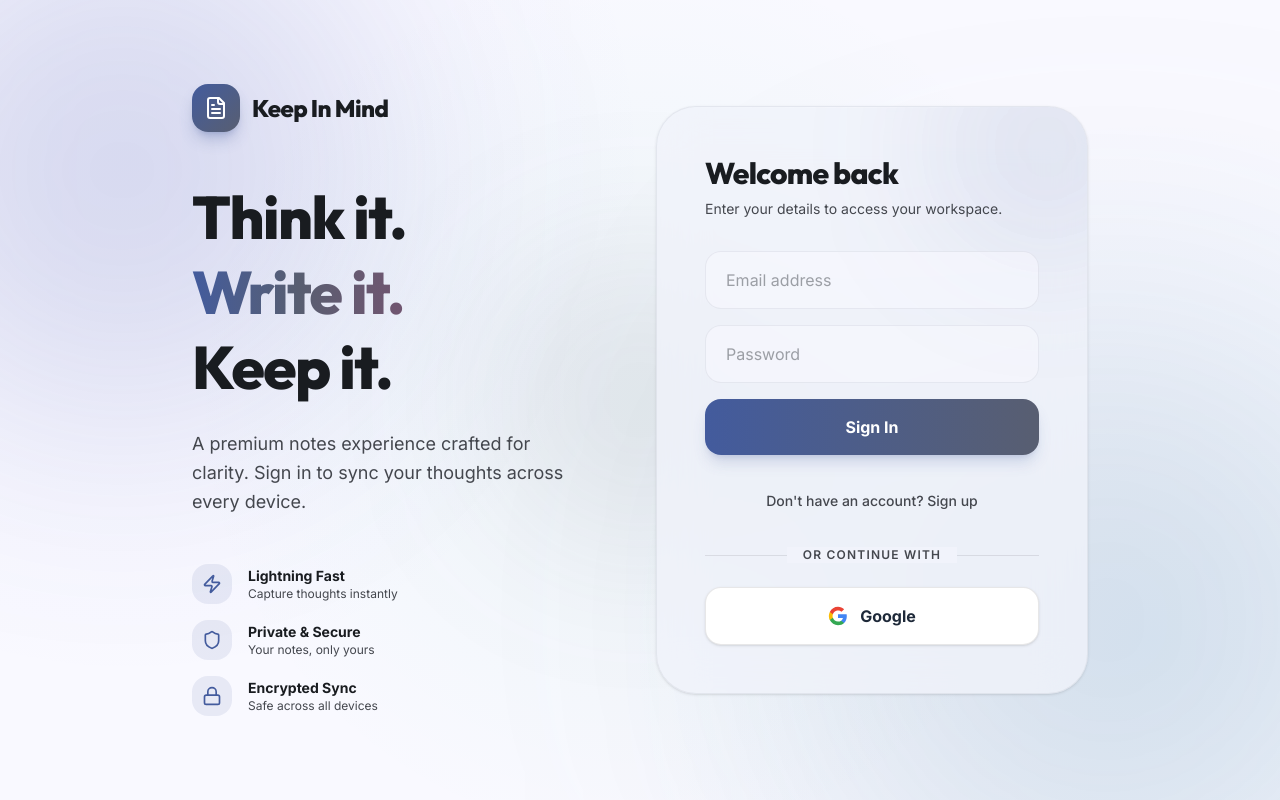
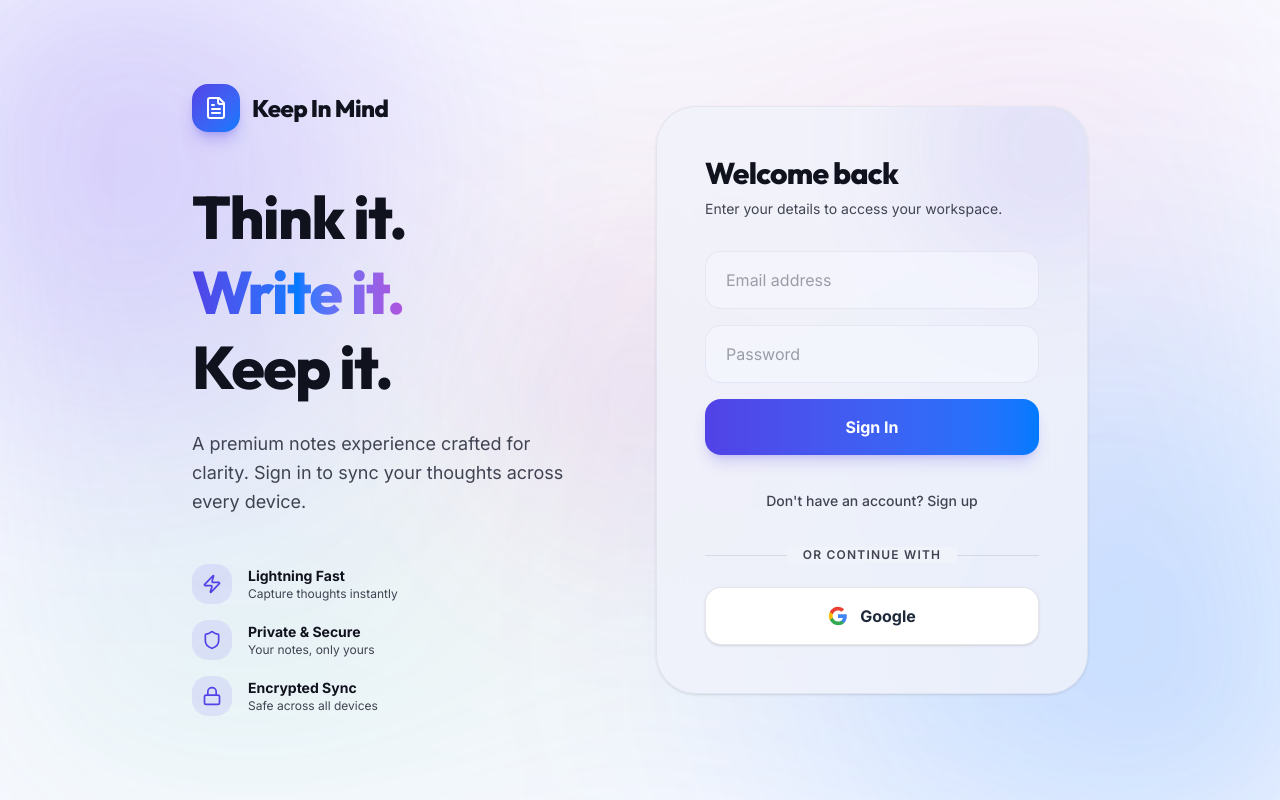
Before and after one commit to masudurrahaman1/keep-in-mind, a React (Vite) app in the folder frontend/: page /auth in a window 1280 px wide. Built offline with nearby package versions, Linux system fonts and the light colour scheme; no server answers.

Commit message:
style: enhance UI with vibrant colors and dynamic mesh background

```diff
--- a/frontend/src/components/BottomNav.tsx
+++ b/frontend/src/components/BottomNav.tsx
@@ -13,7 +13,7 @@ export default function BottomNav() {
   ];
 
   return (
-    <nav className="md:hidden fixed bottom-0 left-0 right-0 bg-surface border-t border-surface-variant px-4 py-2 z-50 safe-area-bottom">
+    <nav className="md:hidden fixed bottom-0 left-0 right-0 bg-surface/80 backdrop-blur-2xl border-t border-white/5 px-4 py-2 z-50 safe-area-bottom shadow-[0_-8px_30px_rgba(0,0,0,0.05)]">
       <ul className="flex items-center justify-between">
         {links.map((item) => {
           const isProfile = item.path === '/account';
@@ -38,9 +38,9 @@ export default function BottomNav() {
               <Link
                 to={item.path}
                 className={cn(
-                  'flex flex-col items-center justify-center w-12 h-12 rounded-xl transition-colors',
+                  'flex flex-col items-center justify-center w-16 h-12 rounded-2xl transition-all duration-300',
                   active
-                    ? 'text-primary bg-primary-container/30'
+                    ? 'text-primary bg-primary/10 shadow-sm'
                     : 'text-on-surface-variant hover:bg-surface-container'
                 )}
               >
--- a/frontend/src/index.css
+++ b/frontend/src/index.css
@@ -40,39 +40,37 @@
 /* ── Light Mode (default) ───────────────────────────────────── */
 :root,
 [data-theme="light"] {
-  --primary: #435B9D;
-  --primary-container: #DEE1FF;
+  --primary: #5142E6; /* More vibrant Indigo */
+  --primary-container: #E0E0FF;
   --on-primary: #FFFFFF;
-  --on-primary-container: #111A37;
+  --on-primary-container: #00006E;
 
-  --surface: #F9F9FF;
+  --surface: #F8F9FF;
   --surface-container-lowest: #FFFFFF;
   --surface-container-low: #F1F3FB;
-  --surface-container: #E3E6F0;
-  --surface-container-high: #D5D9E5;
-  --surface-container-highest: #C7CBD9;
+  --surface-container: #E8EBF5;
+  --surface-container-high: #DDE1F0;
+  --surface-container-highest: #D2D6E6;
 
-  --on-surface: #191C20;
-  --on-surface-variant: #44474E;
-  --outline: #74777F;
-  --outline-variant: #C4C6D0;
+  --on-surface: #10121D;
+  --on-surface-variant: #404452;
+  --outline: #72778E;
+  --outline-variant: #C2C6DC;
 
-  --error: #BA1A1A;
+  --error: #FF3B30;
   --on-error: #FFFFFF;
   --error-container: #FFDAD6;
   --on-error-container: #410002;
 
-  --secondary: #585E71;
-  --secondary-container: #DCE2F9;
+  --secondary: #007AFF; /* Vibrant Blue */
+  --secondary-container: #D1E9FF;
   --on-secondary: #FFFFFF;
-  --on-secondary-container: #151B2C;
+  --on-secondary-container: #001D33;
 
-  --on-secondary-container: #141B2C;
-
-  --tertiary: #715570;
-  --tertiary-container: #FBD7F8;
+  --tertiary: #AF52DE; /* Vibrant Purple */
+  --tertiary-container: #F5E6FF;
   --on-tertiary: #FFFFFF;
-  --on-tertiary-container: #291329;
+  --on-tertiary-container: #2B0052;
 }
 
 /* ── Dark Mode — System & Explicit ─────────────────────────── */
@@ -238,26 +236,33 @@ body {
   position: absolute;
   top: 0; left: 0; right: 0; bottom: 0;
   background:
-    radial-gradient(circle at 10% 20%, rgba(129, 140, 248, 0.15) 0%, transparent 40%),
-    radial-gradient(circle at 90% 80%, rgba(56, 189, 248, 0.15) 0%, transparent 40%),
-    radial-gradient(circle at 50% 50%, rgba(52, 211, 153, 0.1) 0%, transparent 60%);
+    radial-gradient(circle at 5% 10%, rgba(139, 92, 246, 0.25) 0%, transparent 45%),
+    radial-gradient(circle at 95% 90%, rgba(59, 130, 246, 0.25) 0%, transparent 45%),
+    radial-gradient(circle at 80% 10%, rgba(236, 72, 153, 0.15) 0%, transparent 40%),
+    radial-gradient(circle at 20% 85%, rgba(16, 185, 129, 0.15) 0%, transparent 40%),
+    radial-gradient(circle at 50% 50%, rgba(245, 158, 11, 0.1) 0%, transparent 55%);
   pointer-events: none;
   z-index: 0;
+  filter: blur(80px);
 }
 
 [data-theme="light"] .bg-mesh::after {
   background:
-    radial-gradient(circle at 10% 20%, rgba(79, 70, 229, 0.05) 0%, transparent 40%),
-    radial-gradient(circle at 90% 80%, rgba(14, 165, 233, 0.08) 0%, transparent 40%),
-    radial-gradient(circle at 50% 50%, rgba(16, 185, 129, 0.05) 0%, transparent 60%);
+    radial-gradient(circle at 5% 10%, rgba(139, 92, 246, 0.12) 0%, transparent 45%),
+    radial-gradient(circle at 95% 90%, rgba(59, 130, 246, 0.12) 0%, transparent 45%),
+    radial-gradient(circle at 80% 10%, rgba(236, 72, 153, 0.08) 0%, transparent 40%),
+    radial-gradient(circle at 20% 85%, rgba(16, 185, 129, 0.08) 0%, transparent 40%),
+    radial-gradient(circle at 50% 50%, rgba(245, 158, 11, 0.05) 0%, transparent 55%);
 }
 
 @media (prefers-color-scheme: light) {
   :root:not([data-theme="dark"]):not([data-theme="amoled"]) .bg-mesh::after {
     background:
-      radial-gradient(circle at 10% 20%, rgba(79, 70, 229, 0.05) 0%, transparent 40%),
-      radial-gradient(circle at 90% 80%, rgba(14, 165, 233, 0.08) 0%, transparent 40%),
-      radial-gradient(circle at 50% 50%, rgba(16, 185, 129, 0.05) 0%, transparent 60%);
+      radial-gradient(circle at 5% 10%, rgba(139, 92, 246, 0.12) 0%, transparent 45%),
+      radial-gradient(circle at 95% 90%, rgba(59, 130, 246, 0.12) 0%, transparent 45%),
+      radial-gradient(circle at 80% 10%, rgba(236, 72, 153, 0.08) 0%, transparent 40%),
+      radial-gradient(circle at 20% 85%, rgba(16, 185, 129, 0.08) 0%, transparent 40%),
+      radial-gradient(circle at 50% 50%, rgba(245, 158, 11, 0.05) 0%, transparent 55%);
   }
 }
 
@@ -308,3 +313,11 @@ h1, h2, h3, h4, h5, h6, .font-heading {
 .custom-scrollbar::-webkit-scrollbar-thumb:hover {
   background: rgba(255, 255, 255, 0.2);
 }
+
+.text-vibrant {
+  @apply text-transparent bg-clip-text bg-gradient-to-r from-primary via-tertiary to-secondary;
+}
+
+.card-hover-effect {
+  @apply transition-all duration-300 hover:shadow-2xl hover:shadow-primary/20 hover:-translate-y-1;
+}
```
